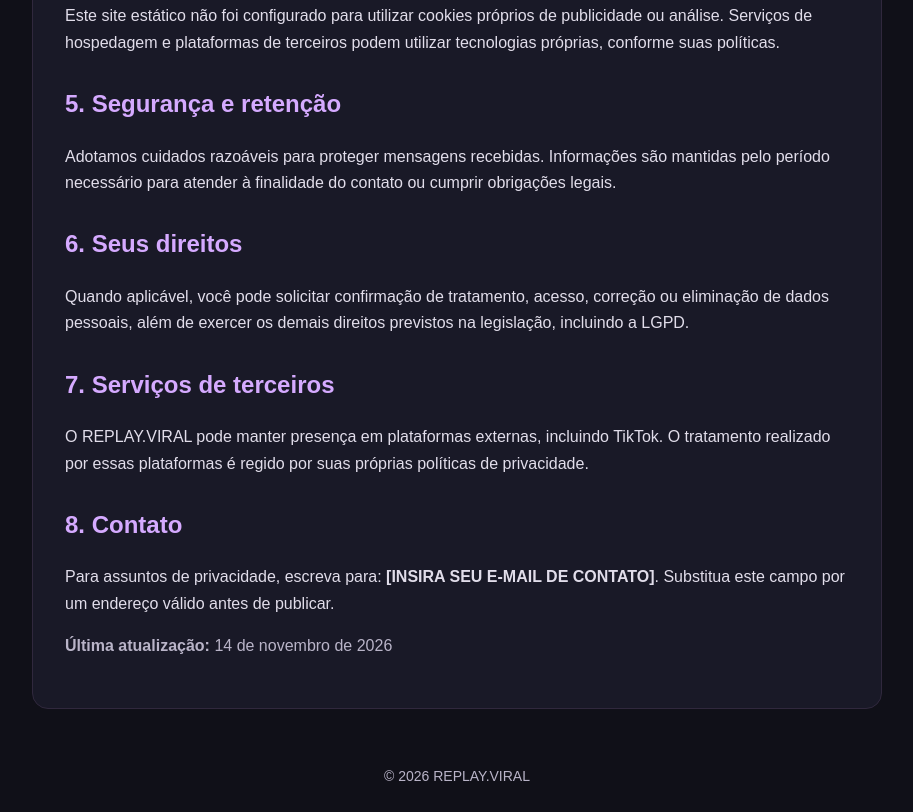
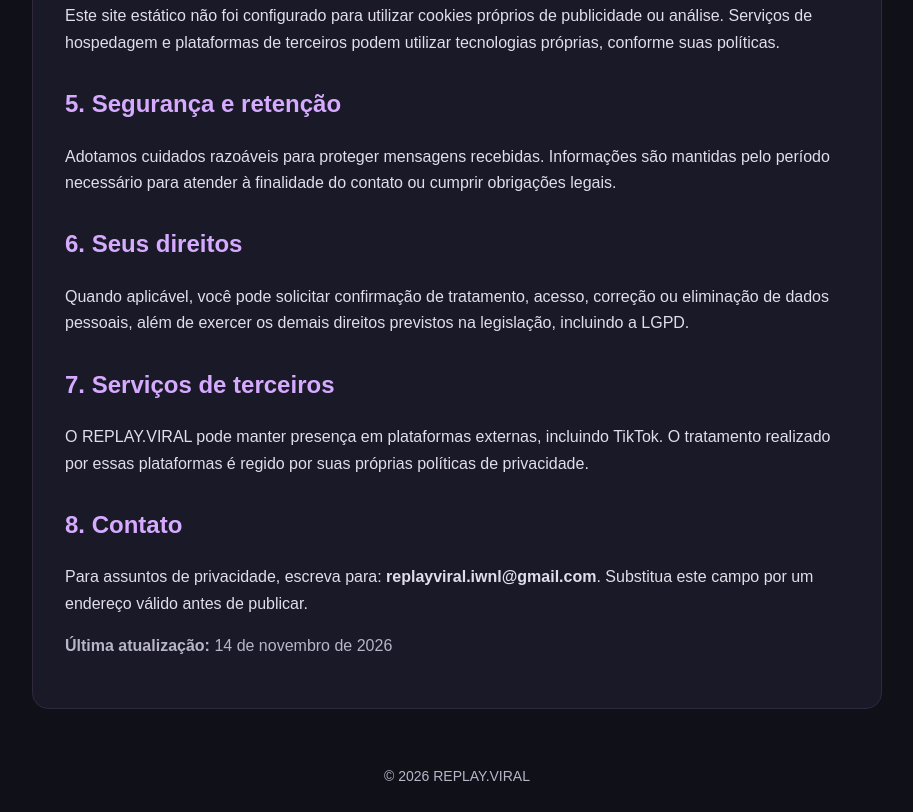
Before and after one commit to joaovitor-ribeiro/replayviral-site, a plain HTML site: page politica-de-privacidade/index.html in a window 1280 px wide. Shown: the part 990-1802 px from the top of the page, without its empty margins (183-1096 px from the left). Drawn offline with Linux system fonts and the light colour scheme.

Commit message:
Update index.html

```diff
--- a/politica-de-privacidade/index.html
+++ b/politica-de-privacidade/index.html
@@ -22,7 +22,7 @@ footer{text-align:center;padding:24px;font-size:14px}
 <h2>5. Segurança e retenção</h2><p>Adotamos cuidados razoáveis para proteger mensagens recebidas. Informações são mantidas pelo período necessário para atender à finalidade do contato ou cumprir obrigações legais.</p>
 <h2>6. Seus direitos</h2><p>Quando aplicável, você pode solicitar confirmação de tratamento, acesso, correção ou eliminação de dados pessoais, além de exercer os demais direitos previstos na legislação, incluindo a LGPD.</p>
 <h2>7. Serviços de terceiros</h2><p>O REPLAY.VIRAL pode manter presença em plataformas externas, incluindo TikTok. O tratamento realizado por essas plataformas é regido por suas próprias políticas de privacidade.</p>
-<h2>8. Contato</h2><p>Para assuntos de privacidade, escreva para: <strong>[INSIRA SEU E-MAIL DE CONTATO]</strong>. Substitua este campo por um endereço válido antes de publicar.</p>
+<h2>8. Contato</h2><p>Para assuntos de privacidade, escreva para: <strong>replayviral.iwnl@gmail.com</strong>. Substitua este campo por um endereço válido antes de publicar.</p>
 
 <p class="muted"><strong>Última atualização:</strong> 14 de novembro de 2026</p></main>
 <footer>© 2026 REPLAY.VIRAL</footer></body></html>
```
